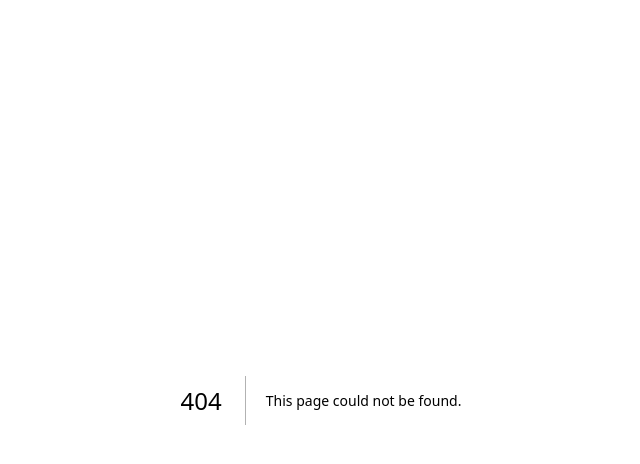
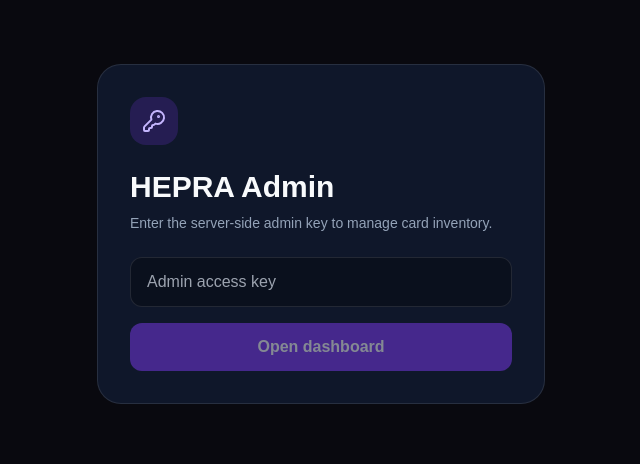
Before and after one commit to hrkartstore-max/hepra-dynamic-qr, a Next.js app: page /admin in a window 1280 px wide. Before the commit this address had no page. Shown: the top 464 px of the page, without its empty margins (319-959 px from the left). Built offline with nearby package versions, Linux system fonts and the light colour scheme.

Commit message:
feat: app/admin/page.tsx

```diff
--- /dev/null
+++ b/app/admin/page.tsx
@@ -0,0 +1,62 @@
+"use client";
+
+import { useCallback, useEffect, useState } from "react";
+import QRCode from "qrcode";
+import { KeyRound, RefreshCw, QrCode, Copy, Download, PackagePlus, BarChart3, ShieldCheck } from "lucide-react";
+
+type Card = { id: string; serial_number: string; slug: string; status: string; destination_url: string; created_at: string };
+type Stats = { total: number; active: number; scans: number };
+
+export default function AdminPage() {
+  const [secret,setSecret] = useState("");
+  const [saved,setSaved] = useState(false);
+  const [quantity,setQuantity] = useState("10");
+  const [cards,setCards] = useState<Card[]>([]);
+  const [stats,setStats] = useState<Stats>({total:0,active:0,scans:0});
+  const [busy,setBusy] = useState(false);
+  const [message,setMessage] = useState("");
+  const [qr,setQr] = useState<Record<string,string>>({});
+  const base = typeof window === "undefined" ? "" : window.location.origin;
+
+  const load = useCallback(async (key:string) => {
+    setBusy(true); setMessage("");
+    try {
+      const response = await fetch("/api/admin/cards",{headers:{"x-admin-secret":key},cache:"no-store"});
+      const data = await response.json();
+      if(!response.ok) throw new Error(data.error || "Unable to authenticate");
+      setCards(data.cards); setStats(data.stats); setSaved(true);
+      const images:Record<string,string> = {};
+      await Promise.all(data.cards.map(async (card:Card) => { images[card.id] = await QRCode.toDataURL(`${base}/r/${card.slug}`,{width:220,margin:2}); }));
+      setQr(images);
+    } catch(e) { setSaved(false); setMessage(e instanceof Error ? e.message : "Something went wrong"); }
+    finally { setBusy(false); }
+  },[base]);
+
+  useEffect(()=>{ const key=sessionStorage.getItem("hepra_admin_secret"); if(key){setSecret(key); void load(key);} },[load]);
+
+  async function generate() {
+    setBusy(true); setMessage("");
+    try {
+      const response=await fetch("/api/admin/cards",{method:"POST",headers:{"Content-Type":"application/json","x-admin-secret":secret},body:JSON.stringify({quantity:Number(quantity)})});
+      const data=await response.json();
+      if(!response.ok) throw new Error(data.error || "Generation failed");
+      setMessage("Cards created. Refresh inventory to see the new serial numbers.");
+      await load(secret);
+    } catch(e) {setMessage(e instanceof Error?e.message:"Generation failed");}
+    finally {setBusy(false);}
+  }
+
+  async function exportCsv() {
+    const rows=[["Serial","Status","QR URL"],...cards.map(c=>[c.serial_number,c.status,`${base}/r/${c.slug}`])];
+    const csv=rows.map(r=>r.map(v=>`"${String(v).replaceAll('"','""')}"`).join(",")).join("\n");
+    const url=URL.createObjectURL(new Blob([csv],{type:"text/csv"}));
+    const a=document.createElement("a");a.href=url;a.download="hepra-card-inventory.csv";a.click();URL.revokeObjectURL(url);
+  }
+
+  if(!saved) return <main className="min-h-screen px-5 py-16"><section className="mx-auto max-w-md rounded-3xl border border-white/10 bg-slate-900 p-8"><div className="grid h-12 w-12 place-items-center rounded-2xl bg-violet-600/20 text-violet-300"><KeyRound/></div><h1 className="mt-6 text-3xl font-black">HEPRA Admin</h1><p className="mt-2 text-sm text-slate-400">Enter the server-side admin key to manage card inventory.</p><input type="password" value={secret} onChange={e=>setSecret(e.target.value)} placeholder="Admin access key" className="mt-6 w-full rounded-xl border border-white/10 bg-black/30 px-4 py-3 outline-none focus:border-violet-500"/><button onClick={()=>{sessionStorage.setItem("hepra_admin_secret",secret);void load(secret);}} disabled={!secret||busy} className="mt-4 w-full rounded-xl bg-violet-600 px-4 py-3 font-bold disabled:opacity-50">{busy?"Checking…":"Open dashboard"}</button>{message&&<p className="mt-4 text-sm text-rose-300">{message}</p>}</section></main>;
+
+  return <main className="min-h-screen px-5 py-8 md:px-8"><div className="mx-auto max-w-7xl"><header className="flex flex-wrap items-center justify-between gap-4"><div><p className="text-sm font-semibold uppercase tracking-widest text-violet-300">HEPRA / Control centre</p><h1 className="mt-2 text-3xl font-black">Card dashboard</h1><p className="mt-1 text-sm text-slate-400">Provision inventory and monitor activated cards.</p></div><div className="flex gap-2"><button onClick={()=>void load(secret)} className="rounded-xl border border-white/15 px-4 py-2.5 text-sm"><RefreshCw size={16} className="mr-2 inline"/>Refresh</button><button onClick={()=>{sessionStorage.removeItem("hepra_admin_secret");setSaved(false);setSecret("");}} className="rounded-xl border border-white/15 px-4 py-2.5 text-sm">Sign out</button></div></header>
+  <div className="mt-8 grid gap-4 sm:grid-cols-3">{[{label:"Total cards",value:stats.total,icon:QrCode},{label:"Activated",value:stats.active,icon:ShieldCheck},{label:"Recorded scans",value:stats.scans,icon:BarChart3}].map(x=><div key={x.label} className="rounded-2xl border border-white/10 bg-slate-900 p-5"><x.icon className="text-violet-400"/><p className="mt-4 text-sm text-slate-400">{x.label}</p><p className="mt-1 text-3xl font-black">{x.value}</p></div>)}</div>
+  <section className="mt-8 rounded-2xl border border-white/10 bg-slate-900 p-6"><div className="flex items-center gap-3"><PackagePlus className="text-violet-400"/><h2 className="text-xl font-bold">Generate card batch</h2></div><p className="mt-2 text-sm text-slate-400">Create up to 100 unique card serial numbers at once. Activation codes are hashed before storage.</p><div className="mt-5 flex flex-wrap gap-3"><input type="number" min="1" max="100" value={quantity} onChange={e=>setQuantity(e.target.value)} className="w-32 rounded-xl border border-white/10 bg-black/30 px-4 py-3"/><button onClick={()=>void generate()} disabled={busy} className="rounded-xl bg-violet-600 px-5 py-3 font-bold disabled:opacity-50">{busy?"Working…":"Generate cards"}</button><button onClick={()=>void exportCsv()} className="rounded-xl border border-white/15 px-5 py-3 font-semibold"><Download size={16} className="mr-2 inline"/>Export CSV</button></div>{message&&<p className="mt-4 text-sm text-emerald-300">{message}</p>}</section>
+  <section className="mt-8"><div className="mb-4 flex items-center justify-between"><h2 className="text-xl font-bold">Latest card inventory</h2><span className="text-sm text-slate-500">{cards.length} shown</span></div><div className="grid gap-4 sm:grid-cols-2 lg:grid-cols-3">{cards.map(card=><article key={card.id} className="flex gap-4 rounded-2xl border border-white/10 bg-slate-900 p-4"><div className="shrink-0 rounded-lg bg-white p-2">{qr[card.id]?<img src={qr[card.id]} alt={`QR for ${card.serial_number}`} className="h-24 w-24"/>:<QrCode className="h-24 w-24 text-black"/>}</div><div className="min-w-0"><p className="break-all font-bold">{card.serial_number}</p><span className={`mt-2 inline-block rounded-full px-2 py-1 text-xs ${card.status==="active"?"bg-emerald-500/15 text-emerald-300":"bg-amber-500/15 text-amber-300"}`}>{card.status}</span><p className="mt-2 break-all text-xs text-slate-500">/r/{card.slug}</p><button onClick={()=>navigator.clipboard.writeText(`${base}/r/${card.slug}`)} className="mt-3 text-xs text-violet-300"><Copy size={13} className="mr-1 inline"/>Copy redirect URL</button></div></article>)}</div></section></div></main>;
+}
```
